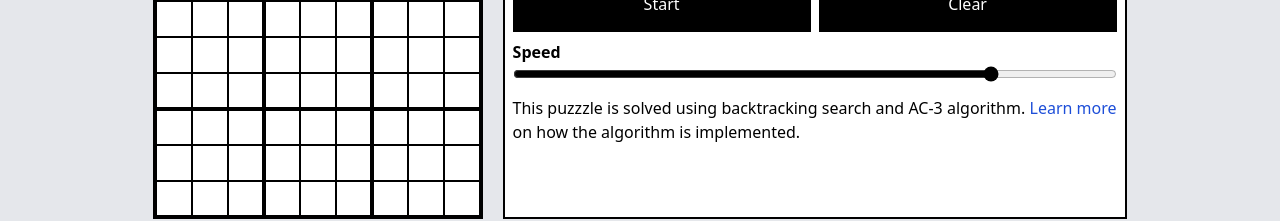
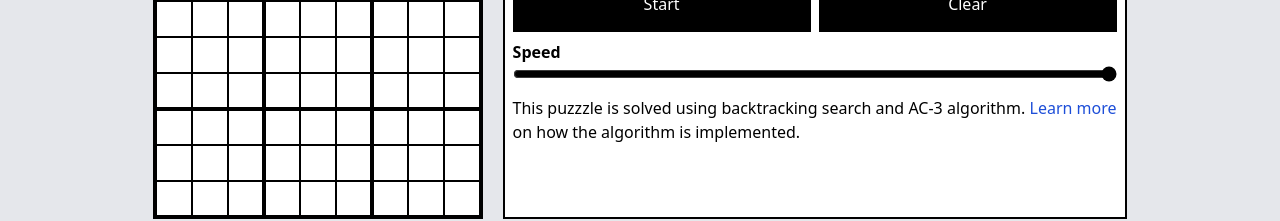
Before and after one commit to weien0905/sudoku-visualiser, a website: page public/index.html in a window 1280 px wide. Shown: the part 230-451 px from the top of the page. Drawn offline with Linux system fonts and the light colour scheme.

Commit message:
Change default speed

```diff
--- a/public/index.html
+++ b/public/index.html
@@ -377,7 +377,7 @@
           <div>
             <div class="font-semibold">Speed</div>
             <div>
-              <input class="w-full accent-black" type="range" min="0" max="500" value="400" id="slider">
+              <input class="w-full accent-black" type="range" min="0" max="500" value="500" id="slider">
             </div>
           </div>
           <div>
```
